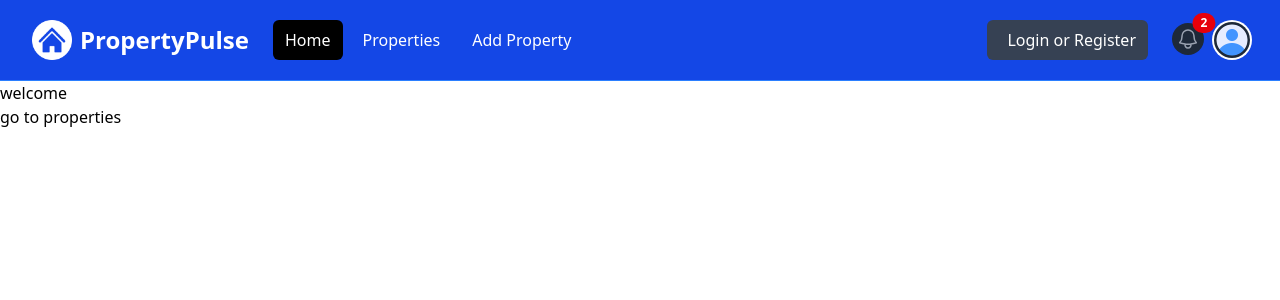
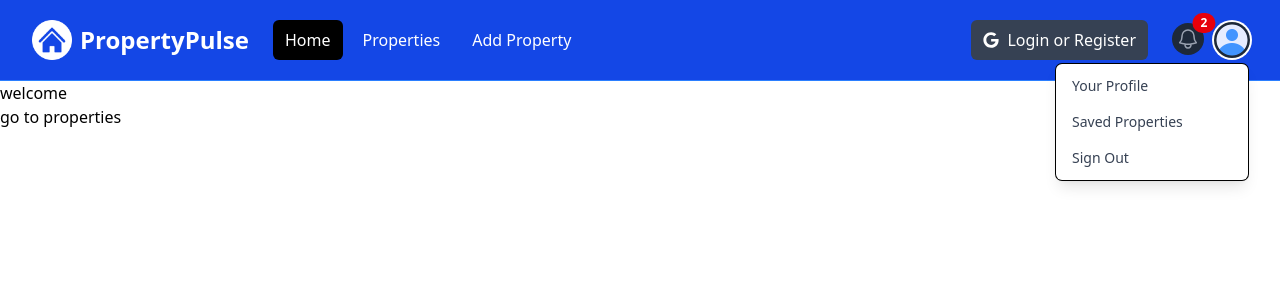
Before and after one commit to Peyman-CE/Property_Pulse_Nextjs, a Next.js app: page / in a window 1280 px wide. Both pictures are taken after a click on the button "Open user menu". Shown: the top 300 px of the page. Built offline with nearby package versions, Linux system fonts and the light colour scheme.

Commit message:
added two new state for drop down button menus (one for hamburger and one for profile)

```diff
--- a/components/Navbar.jsx
+++ b/components/Navbar.jsx
@@ -1,9 +1,16 @@
+'use client'
+import {useState} from "react"
 import Link from "next/link";
 import logo from "@/assets/images/logo-white.png"
 import Image from "next/image";
 import profileDefault from "@/assets/images/profile.png"
+import { FaGoogle } from "react-icons/fa"
 
 const Navbar = () => {
+    const [isMobileMenuopen ,setIsMobilemenuOpen] = useState(false);
+    const [isProfileMenuOpen ,setIsProfileMenuOpen] = useState(false);
+
+
     return (
         <nav className="bg-blue-700 border-b border-blue-500">
             <div className="mx-auto max-w-7xl px-2 sm:px-6 lg:px-8">
@@ -16,6 +23,7 @@
                             className="relative inline-flex items-center justify-center rounded-md p-2 text-gray-400 hover:bg-gray-700 hover:text-white focus:outline-none focus:ring-2 focus:ring-inset focus:ring-white"
                             aria-controls="mobile-menu"
                             aria-expanded="false"
+                            onClick={() => setIsMobilemenuOpen((prev) => !prev)}
                         >
                             <span className="absolute -inset-0.5"></span>
                             <span className="sr-only">Open main menu</span>
@@ -81,7 +89,7 @@
                                 href="/auth/login"
                                 className="flex items-center text-white bg-gray-700 hover:bg-gray-900 hover:text-white rounded-md px-3 py-2"
                             >
-                                <i className="fa-brands fa-google text-white mr-2"></i>
+                                <FaGoogle className="text-white mr-2"/>
                                 <span>Login or Register</span>
                             </Link>
                         </div>
@@ -125,6 +133,7 @@
                                     id="user-menu-button"
                                     aria-expanded="false"
                                     aria-haspopup="true"
+                                    onClick={() => setIsProfileMenuOpen((prev) => !prev)}
                                 >
                                     <span className="absolute -inset-1.5"></span>
                                     <span className="sr-only">Open user menu</span>
@@ -137,9 +146,10 @@
                             </div>
 
                             {/* Profile dropdown */}
+                            {isProfileMenuOpen && (
                             <div
                                 id="user-menu"
-                                className="hidden absolute right-0 z-10 mt-2 w-48 origin-top-right rounded-md bg-white py-1 shadow-lg ring-1 ring-black ring-opacity-5 focus:outline-none"
+                                className="absolute right-0 z-10 mt-2 w-48 origin-top-right rounded-md bg-white py-1 shadow-lg ring-1 ring-black ring-opacity-5 focus:outline-none"
                                 role="menu"
                                 aria-orientation="vertical"
                                 aria-labelledby="user-menu-button"
@@ -172,13 +182,16 @@
                                     Sign Out
                                 </button>
                             </div>
+                            )}
                         </div>
                     </div>
                 </div>
             </div>
 
+
             {/* Mobile menu */}
-            <div className="hidden" id="mobile-menu">
+            {isMobileMenuopen && (
+            <div id="mobile-menu">
                 <div className="space-y-1 px-2 pb-3 pt-2">
                     <Link
                         href="/"
@@ -207,6 +220,7 @@
                     </Link>
                 </div>
             </div>
+            )}
         </nav>
     );
 }
--- a/package.json
+++ b/package.json
@@ -11,7 +11,8 @@
     "@fortawesome/fontawesome-free": "^7.3.1",
     "next": "16.2.12",
     "react": "19.2.4",
-    "react-dom": "19.2.4"
+    "react-dom": "19.2.4",
+    "react-icons": "^5.7.0"
   },
   "devDependencies": {
     "@tailwindcss/postcss": "^4",
```
Also changed, not shown: 1 other file (tests, documents, lock files or other folders).
